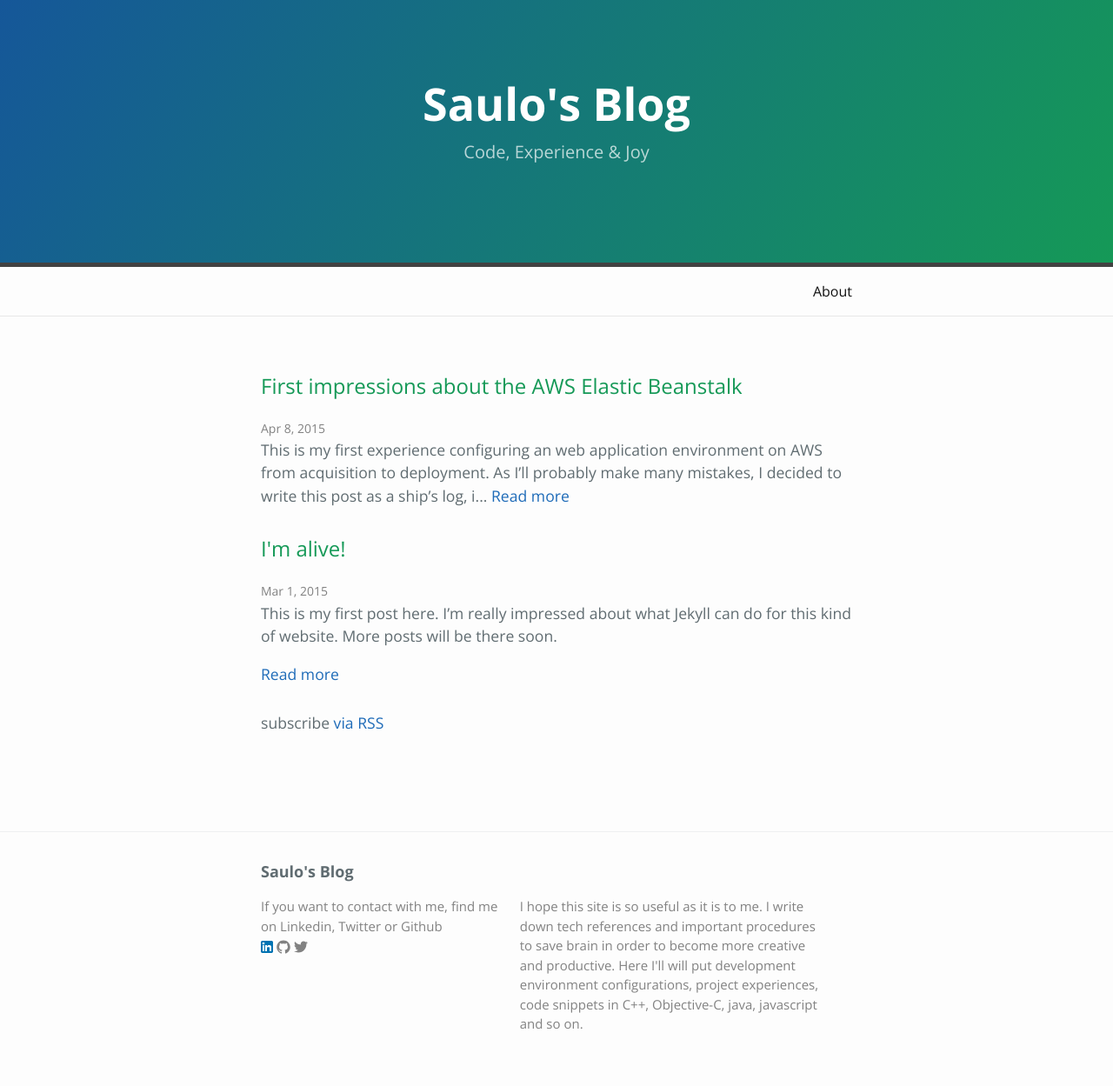
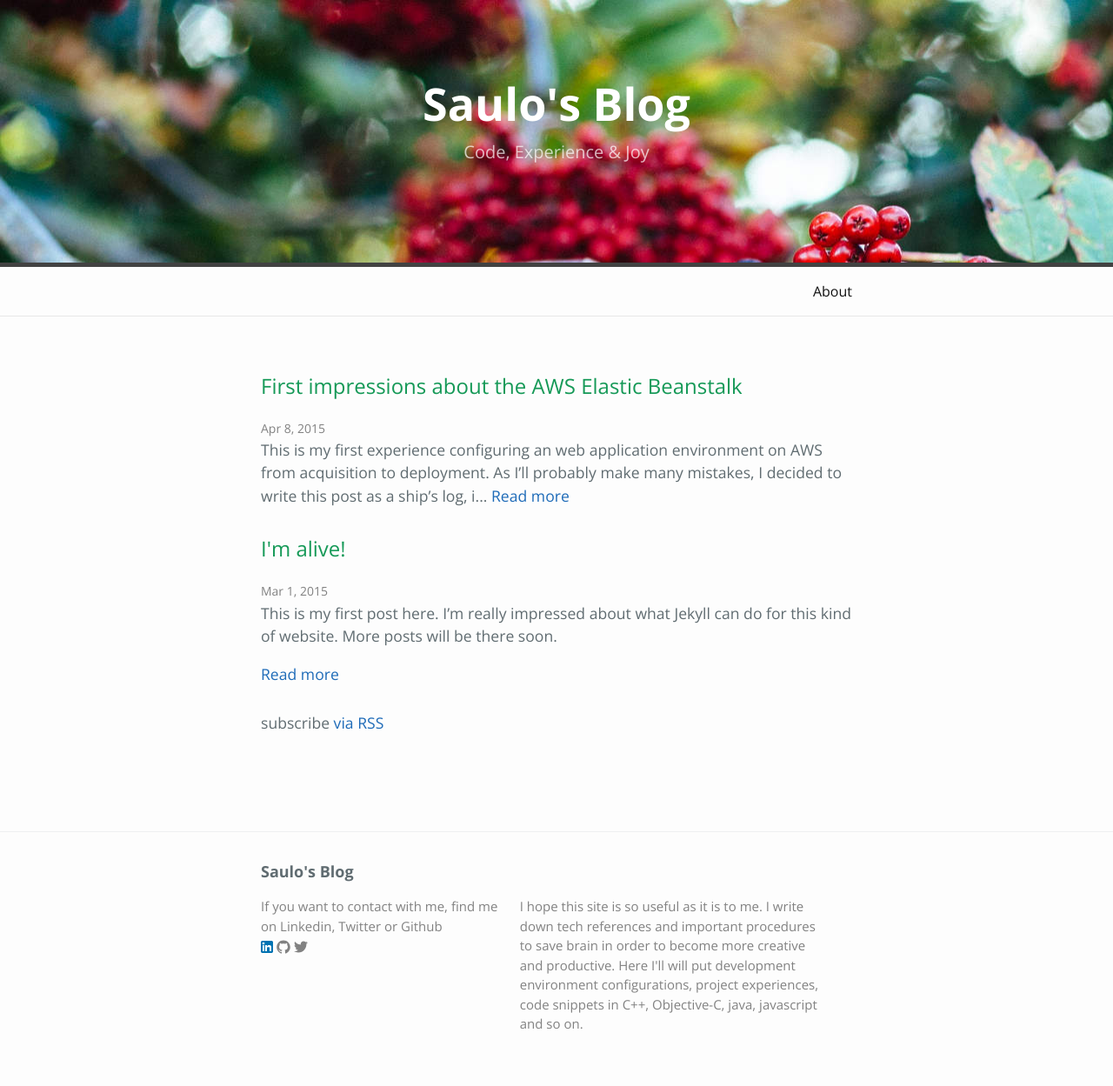
Before and after one commit to saulogt/saulogt.github.io, a Jekyll site: the page built from index.html, in a window 1280 px wide. Shown: the whole page at 87% size. Built offline with Jekyll 4.4.1, drawn with Linux system fonts in a browser that asks for light colours.

Commit message:
no message

```diff
--- a/_sass/_stylesheet.scss
+++ b/_sass/_stylesheet.scss
@@ -57,7 +57,9 @@ a {
   color: #fff;
   text-align: center;
   background-color: #159957;
-  background-image: linear-gradient(120deg, #155799, #159957);
+  //background-image: linear-gradient(120deg, #155799, #159957);
+  background-image: url('green.jpg');
+
 
   a {
     color: #fff;
```
Also changed, not shown: css/green.jpg (added), 1 other file.
